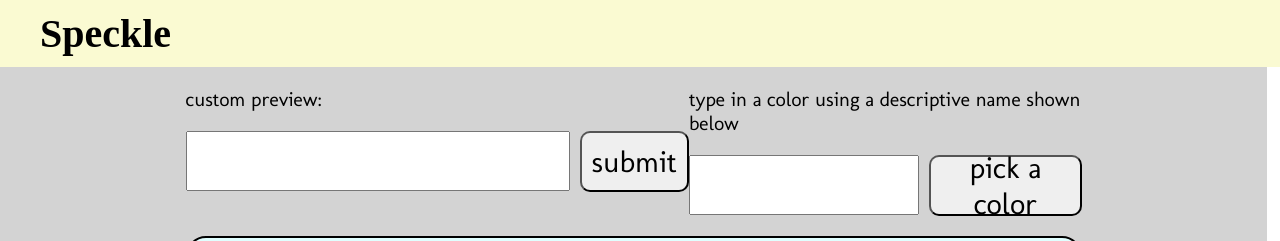
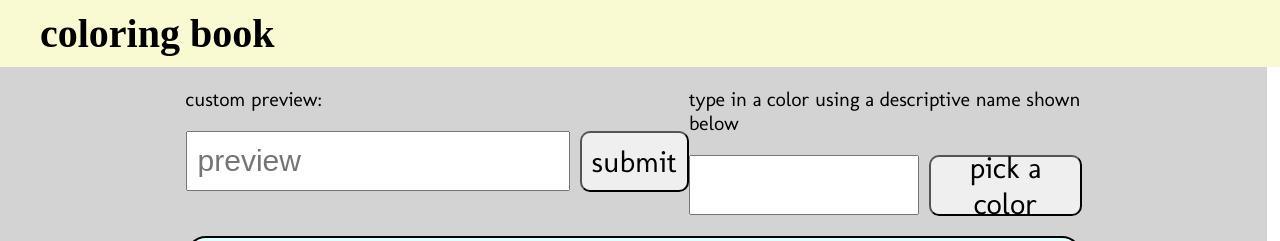
Before and after one commit to jenziel/color-picker, a React (Create React App) app: page / in a window 1280 px wide. Shown: the top 241 px of the page. Built offline with nearby package versions, Linux system fonts and the light colour scheme.

Commit message:
update title

```diff
--- a/src/components/App/App.css
+++ b/src/components/App/App.css
@@ -12,7 +12,7 @@ html {
   text-align: center;
   font-size: 4rem;
   font-family: 'Molengo', sans-serif;
-  height: 100vh;
+  min-height: 100vh;
   width: 99vw;
   display: flex;
   flex-direction: column;
--- a/src/components/Header/Header.js
+++ b/src/components/Header/Header.js
@@ -6,7 +6,7 @@ function Header() {
 const theme = useSelector((state) => state.theme.value)
   return (
     <div className="header"  style={{color: theme}}>
-      <h1>Speckle</h1>
+      <h1>coloring book</h1>
     </div>
   )
 }
--- a/src/components/PreviewText/PreviewText.js
+++ b/src/components/PreviewText/PreviewText.js
@@ -10,7 +10,7 @@ function  PreviewText() {
     <div className="instructions">
         <p>custom preview:</p>
         <div className="change-color">
-            <input className='preview-input' type="text" onChange={(event) => {setText(event.target.value)}}>
+            <input placeholder="preview" className='preview-input' type="text" onChange={(event) => {setText(event.target.value)}}>
             </input>
           <button onClick={() => {
             dispatch(changeSampleText(text))
--- a/src/components/Profile/Profile.css
+++ b/src/components/Profile/Profile.css
@@ -3,7 +3,7 @@
     border-radius: 2rem;
     padding: 2rem;
     font-size: 6rem;
-    height: 40vh;
+    /* height: 40vh; */
     width: 70vw;
     text-align: left;
     display: flex;
```
